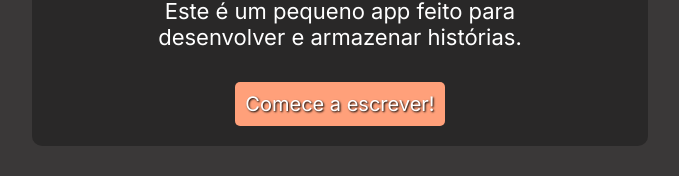
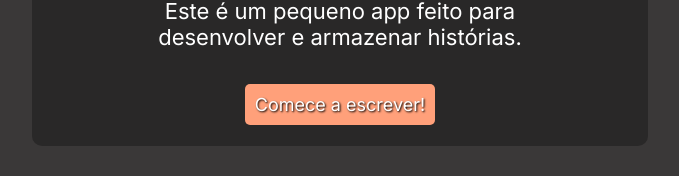
Before and after one commit to alves-victor/text-writer, a Next.js app: page / in a window 1280 px wide. Shown: the part 342-518 px from the top of the page, without its empty margins (300-979 px from the left). Built offline with nearby package versions, Linux system fonts and the light colour scheme.

Commit message:
att estilo padrão para botões

```diff
--- a/src/app/globals.css
+++ b/src/app/globals.css
@@ -34,10 +34,13 @@ body{
 }
 
 .btn{
+  min-width: 80px;
+  height: min-content;
+  margin: auto;
   padding: 10px;
   border: none;
   border-radius: 5px;
-  font-size: 20px;
+  font-size: 18px;
   color: white;
   text-shadow: 1px 1px 2px black;
   background-color: lightsalmon;
```
